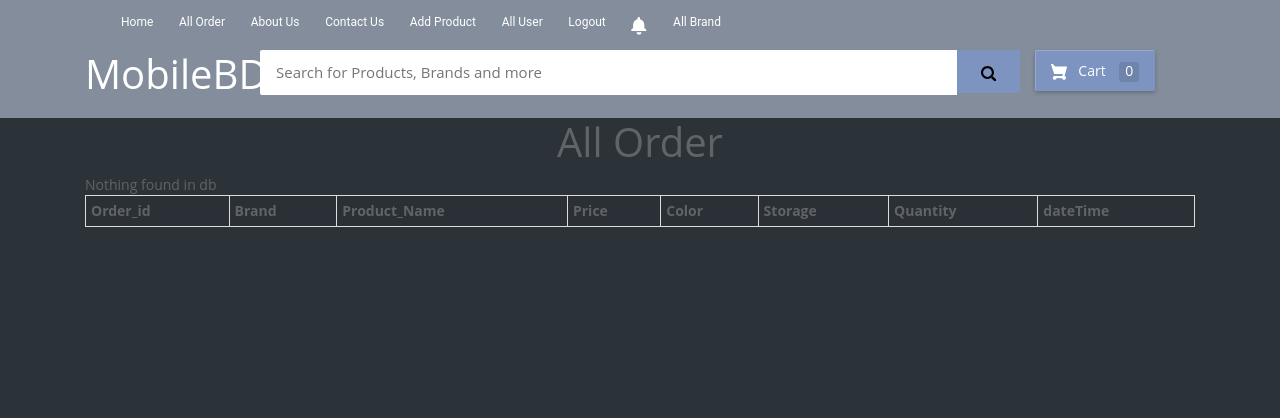
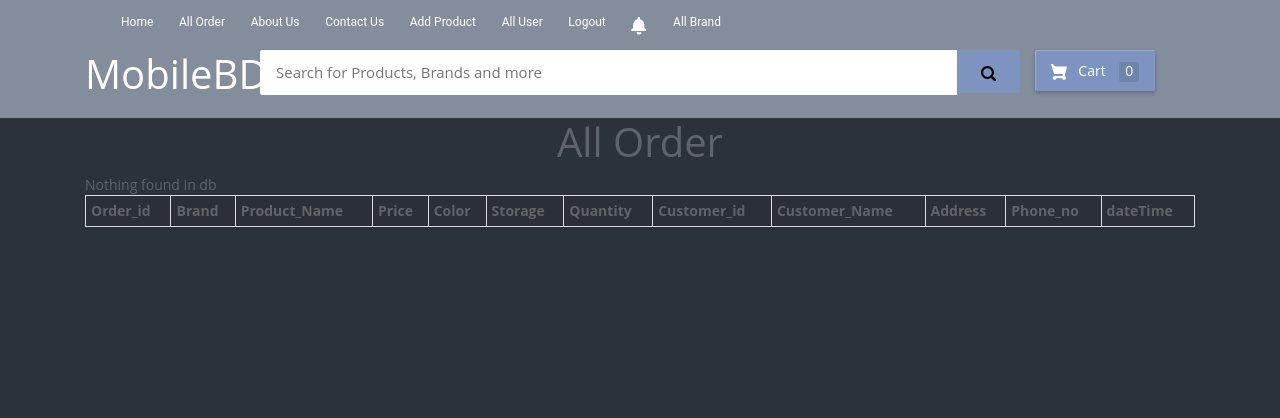
Before and after one commit to Ibtida/WebTech, a PHP site: page /AdminAllOrder.php in a window 1280 px wide. Shown: the top 418 px of the page. Run offline with PHP 8.4, Linux system fonts and the light colour scheme; the visitor is signed in with stand-in values (Sample User, id 1); tables that the repository leaves empty or names only in its code hold one stand-in row (values such as "Sample post"); lists and menus that the app fills with data are empty.

Commit message:
admin view  order details with customer info now

```diff
--- a/MobileBD1/AdminAllOrder.php
+++ b/MobileBD1/AdminAllOrder.php
@@ -12,12 +12,16 @@
                 <th>Color</th>
                 <th>Storage</th>
                 <th>Quantity</th>
+                <th>Customer_id</th>
+                <th>Customer_Name</th>
+                <th>Address</th>
+                <th>Phone_no</th>
                 <th>dateTime</th>
         		</tr>
 
                     <?php require 'config.php';
 
-                    $statement="select * from order1 where Payment = 'Paid' order by Order_id asc";
+                    $statement="select * from order1 where Payment = 'Paid' order by Order_id desc";
                     $result = $conn->query($statement);
 
                     if ($result->num_rows > 0)
@@ -32,6 +36,10 @@
         					echo "<td>".$row['Color']."</td>";
         					echo "<td>".$row['Storage']."</td>";
         					echo "<td>".$row['Quantity']."</td>";
+                            echo "<td>".$row['Customer_id']."</td>";
+                            echo "<td>".$row['Customer_Name']."</td>";
+                            echo "<td>".$row['Address']."</td>";
+                            echo "<td>".$row['Phone_no']."</td>";
         					echo "<td>".$row['dateTime']."</td>";
         					echo "<td><a href=\"deleteOnUpdate.php?id=$row[Order_id]\" onClick=\"return confirm('Are you sure you want to delete?')\">Delete</a> | <a href=\"edit.php?id=$row[Order_id]\">Edit</a> | <a href=\"singleview.php?id=$row[Order_id]\">View</a></td>";
         					echo "</tr>";
```
